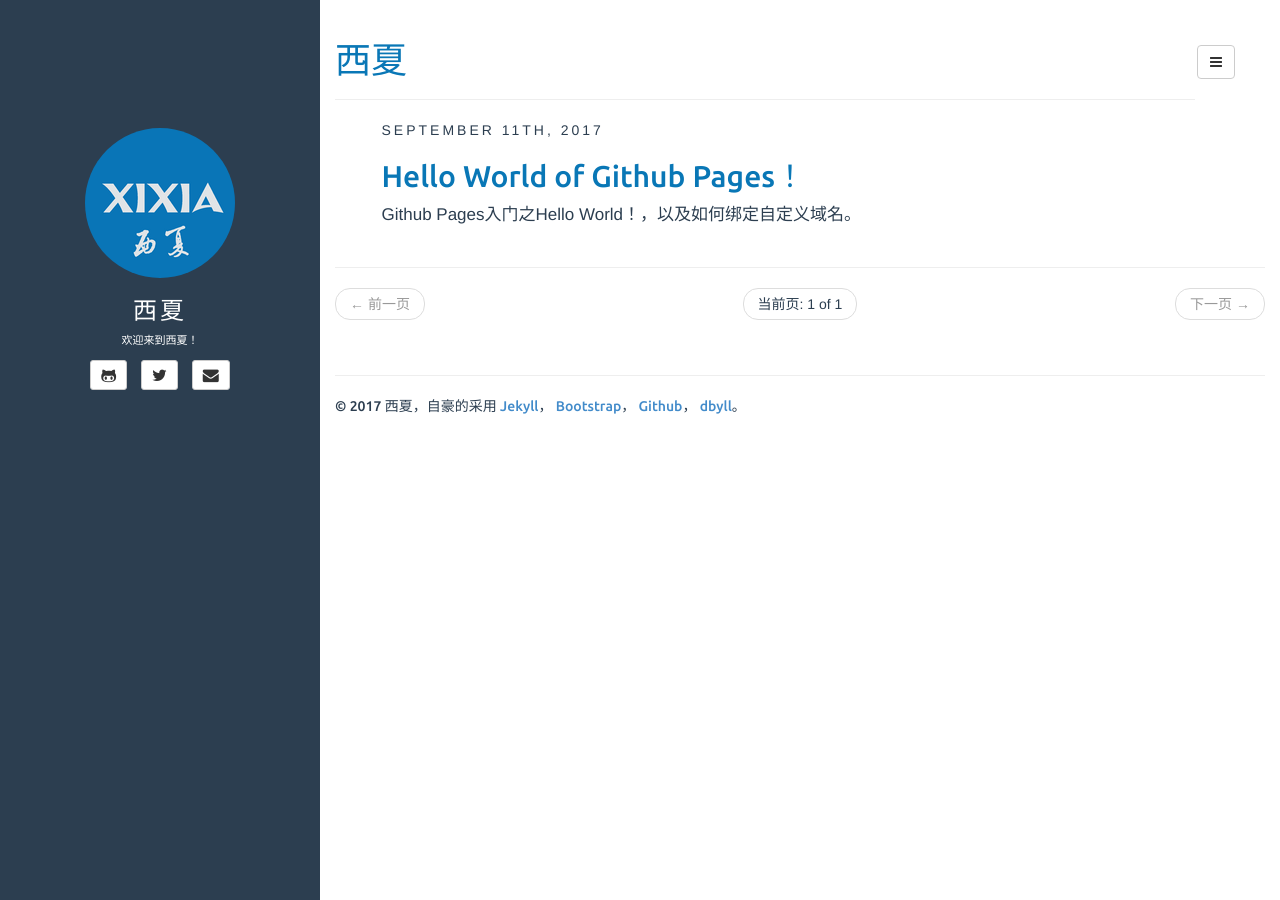
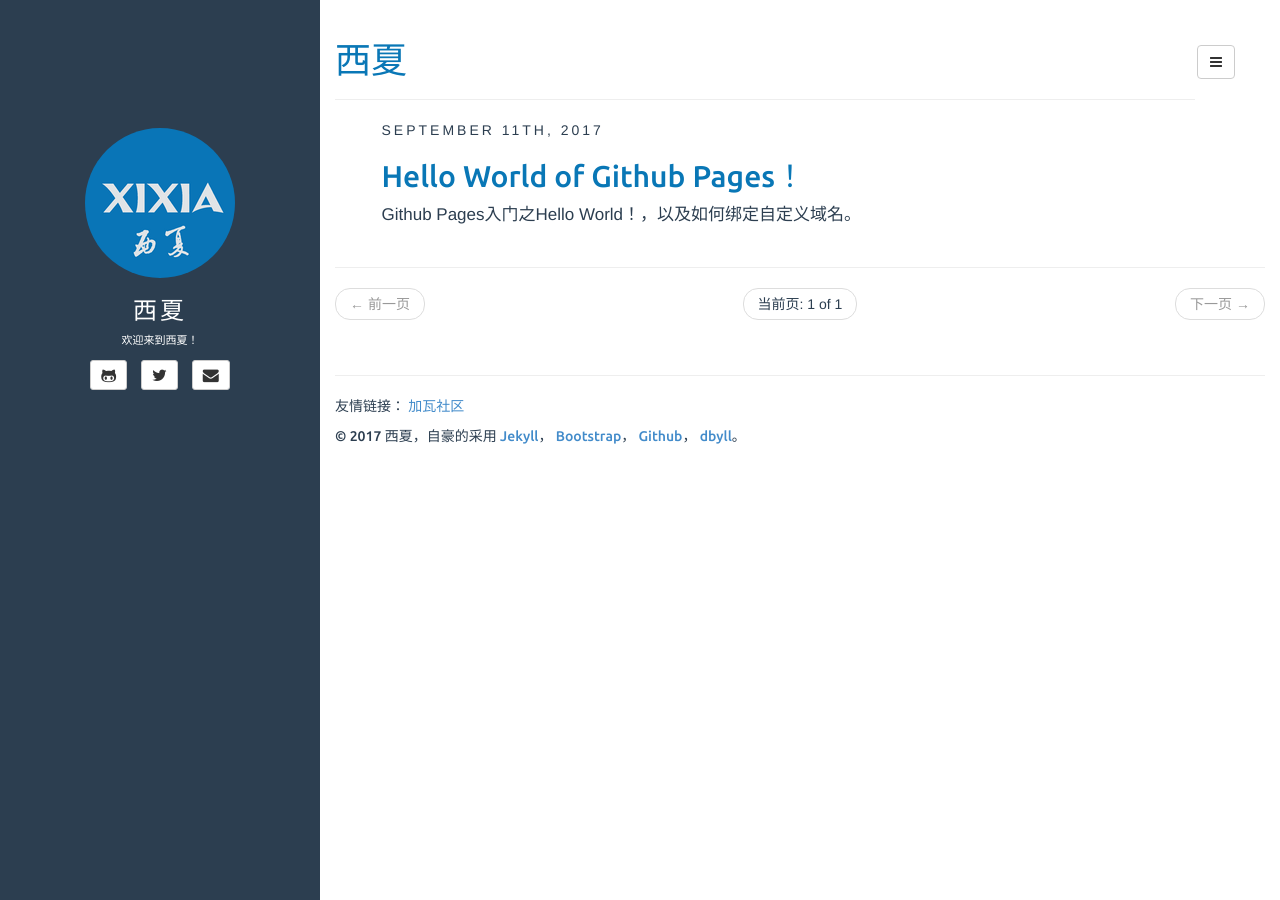
Before and after one commit to simon126649/zxixia.github.io, a Jekyll site: the page built from index.html, in a window 1280 px wide. Built offline with Jekyll 4.4.1, drawn with Linux system fonts in a browser that asks for light colours; the list of posts is cut into pages by our own code.

Commit message:
[xixia][20170911][ 1.Add friend link. ]

```diff
--- /dev/null
+++ b/_data/links.yml
@@ -0,0 +1,2 @@
+- url: "http://jiawa.net"
+  title: "加瓦社区"
--- a/_includes/default.html
+++ b/_includes/default.html
@@ -98,6 +98,18 @@
 		<footer>
 			<hr/>
 			<p>
+				友情链接：
+				{% for link in site.data.links %}
+			    <a href="{{ link.url }}">
+			      {{ link.title }}
+				      <!-- 非最后一条连接，输出一个， -->
+							{% if forloop.last == false %}
+							，
+							{% endif %}
+			    </a>
+				{% endfor %}
+			</p>
+			<p>
 				&copy; {{ site.time | date: '%Y' }} {{ site.author.name }}，自豪的采用
 					 <a href="http://jekyllrb.com/">Jekyll</a>，
 					 <a href="http://getbootstrap.com/">Bootstrap</a>，
--- a/index.html
+++ b/index.html
@@ -39,7 +39,7 @@ tagline:
 </article>
 
 <!-- 非最后一篇文章时，输出一条横线 -->
-{% if forloop.last==false %}
+{% if forloop.last == false %}
 <hr/>
 {% endif %}
 
```
Also changed, not shown: assets/images/favicon.png (added).
